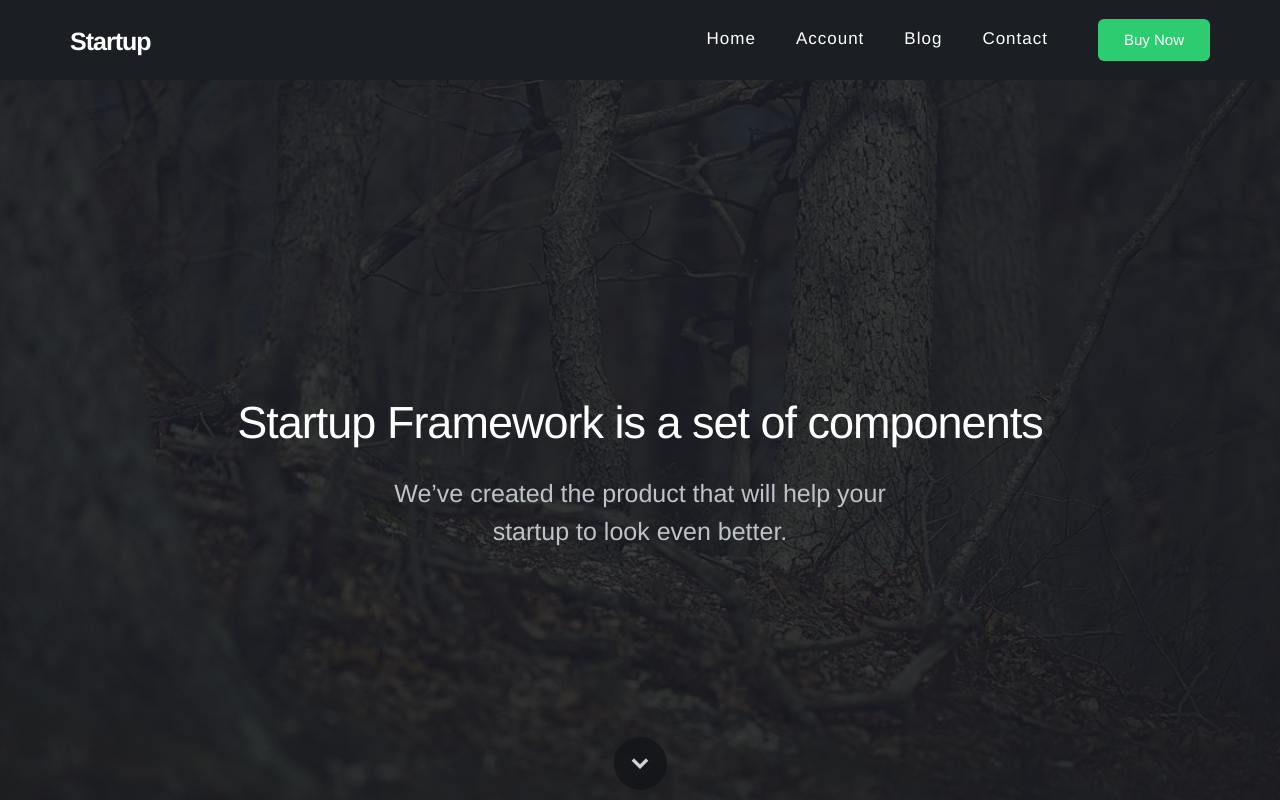
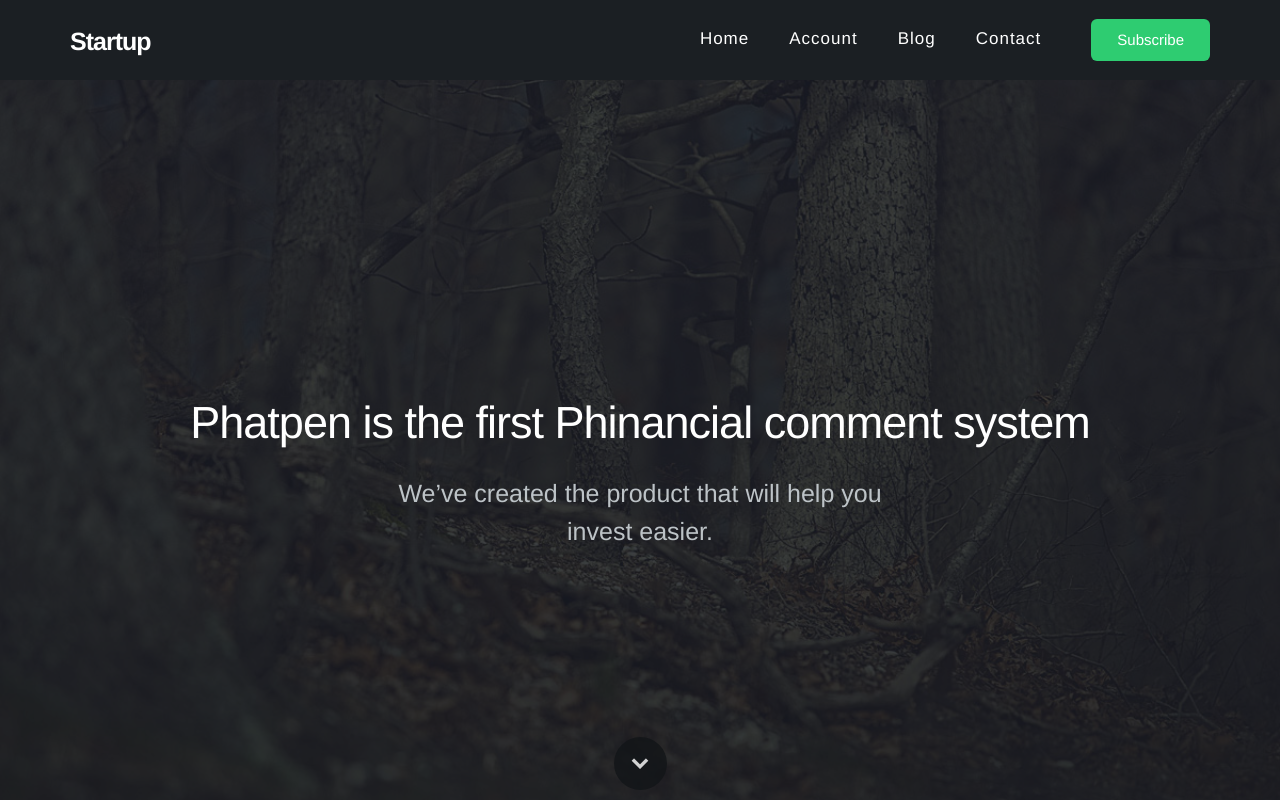
Before and after one commit to Phatpen/phatpenHD, a plain HTML site: page index.html in a window 1280 px wide. Shown: the top 800 px of the page. Drawn offline with Linux system fonts and the light colour scheme.

Commit message:
Twitter add

```diff
--- a/index.html
+++ b/index.html
@@ -38,7 +38,7 @@
                         <li><a href="#">Contact</a></li>
                     </ul>
                     <form class="navbar-form pull-left">
-                        <a class="btn btn-success" href="#">Buy Now</a>
+                        <a class="btn btn-success" href="#">Subscribe</a>
                     </form>
                 </div>
             </div>
@@ -51,8 +51,8 @@
     <div>
         <div class="container">
             <div class="hero-unit">
-                <h1>Startup Framework is a set of components</h1>
-                <p>We’ve created the product that will help your<br/> startup to look even better.</p>
+                <h1>Phatpen is the first Phinancial comment system</h1>
+                <p>We’ve created the product that will help you<br/> invest easier.</p>
             </div>
         </div>
     </div>
@@ -71,7 +71,7 @@
                 </div>
             </div>
             <p>
-                You should <a href="#">follow us</a> on Twitter to post something
+                You should <a href="https://twitter.com/Phatpen">follow us</a> on Twitter to post something
             </p>
         </div>
     </div>
```
